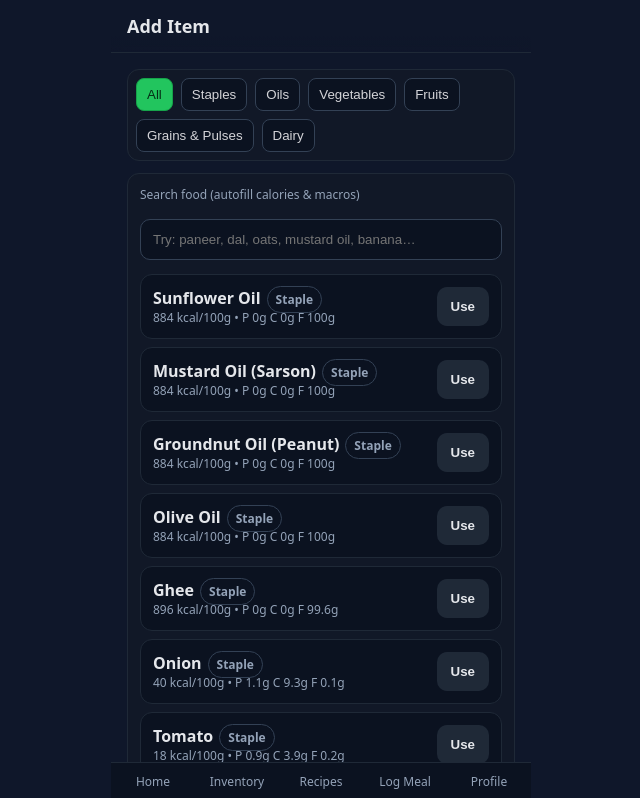
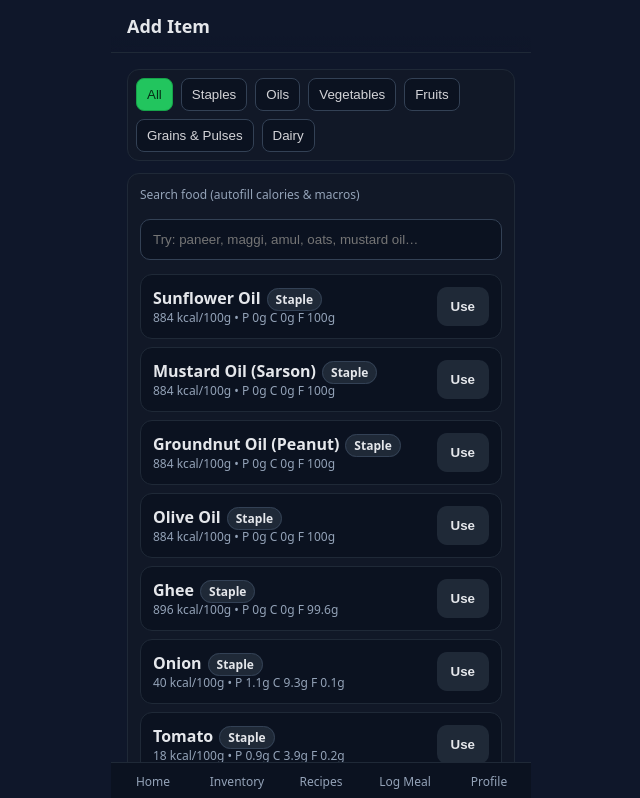
Before and after one commit to choudharymanav13-code/theapp, a Next.js app: page /add-item in a window 1280 px wide. Shown: the top 798 px of the page, without its empty margins (319-959 px from the left). Built offline with nearby package versions, Linux system fonts and the light colour scheme; no server answers.

Commit message:
Update page.js

```diff
--- a/src/app/add-item/page.js
+++ b/src/app/add-item/page.js
@@ -3,7 +3,7 @@
 import { useEffect, useState } from 'react';
 import { supabase } from '../../lib/supabaseClient';
 
-// ---------- Helpers: AI expiry (same logic extended a bit) ----------
+// ---------- Helpers: AI expiry ----------
 function daysFromNow(d) {
   const dt = new Date(); dt.setDate(dt.getDate() + d);
   const y = dt.getFullYear(), m = String(dt.getMonth()+1).padStart(2, '0'), da = String(dt.getDate()).padStart(2, '0');
@@ -42,14 +42,12 @@ function shelfLifeDaysFor(name) {
   if (/frozen/.test(n)) return 180;
   return 30;
 }
-
 function useDebounced(val, ms) {
   const [v, setV] = useState(val);
   useEffect(() => { const t = setTimeout(() => setV(val), ms); return () => clearTimeout(t); }, [val, ms]);
   return v;
 }
 
-// ---------- Component ----------
 export default function AddItem() {
   // Form
   const [name, setName] = useState('');
@@ -83,9 +81,7 @@ export default function AddItem() {
         const j = await r.json();
         if (aborted) return;
         setResults(Array.isArray(j?.products) ? j.products : []);
-        if (Array.isArray(j?.categories) && j.categories.length) {
-          setCats(j.categories);
-        }
+        if (Array.isArray(j?.categories) && j.categories.length) setCats(j.categories);
       } catch {
         if (!aborted) setResults([]);
       } finally {
@@ -117,7 +113,6 @@ export default function AddItem() {
     e.preventDefault();
     const { data: { user } } = await supabase.auth.getUser();
     if (!user) return alert('You must be signed in.');
-
     if (!name || !qty || !cal || !exp) return alert('All required fields must be filled.');
 
     const payload = {
@@ -135,6 +130,19 @@ export default function AddItem() {
     const { error } = await supabase.from('items').insert(payload);
     if (error) alert(error.message);
     else window.location.href = '/inventory';
+  };
+
+  const SourcePill = ({ source }) => {
+    const isOFF = source === 'off';
+    const label = isOFF ? 'OFF' : 'Staple';
+    const bg = isOFF ? '#065f46' : '#1f2937';
+    const br = isOFF ? '#10b981' : '#334155';
+    return (
+      <span style={{
+        marginLeft: 6, fontSize: 12, padding: '2px 8px', borderRadius: 999,
+        background: bg, border: `1px solid ${br}`, color: '#e5e7eb'
+      }}>{label}</span>
+    );
   };
 
   return (
@@ -170,7 +178,7 @@ export default function AddItem() {
           <div className="label">Search food (autofill calories & macros)</div>
           <input
             className="input"
-            placeholder="Try: paneer, dal, oats, mustard oil, banana…"
+            placeholder="Try: paneer, maggi, amul, oats, mustard oil…"
             value={q}
             onChange={(e) => setQ(e.target.value)}
           />
@@ -188,7 +196,7 @@ export default function AddItem() {
                     <div className="item-title">
                       {r.name || 'Unnamed'}
                       {r.brand ? <span className="badge" style={{ marginLeft: 6 }}>{r.brand}</span> : null}
-                      {r.source === 'fallback' ? <span className="badge" style={{ marginLeft: 6 }}>Staple</span> : null}
+                      <SourcePill source={r.source} />
                     </div>
                     <div className="item-sub">
                       {(r.kcal_100g != null ? `${r.kcal_100g} kcal/100g` : '— kcal')}
```
